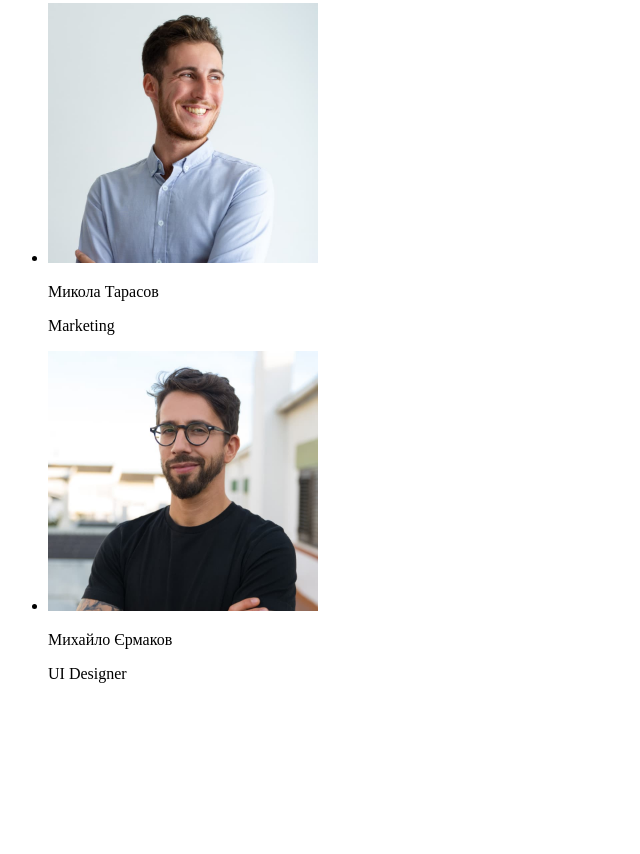
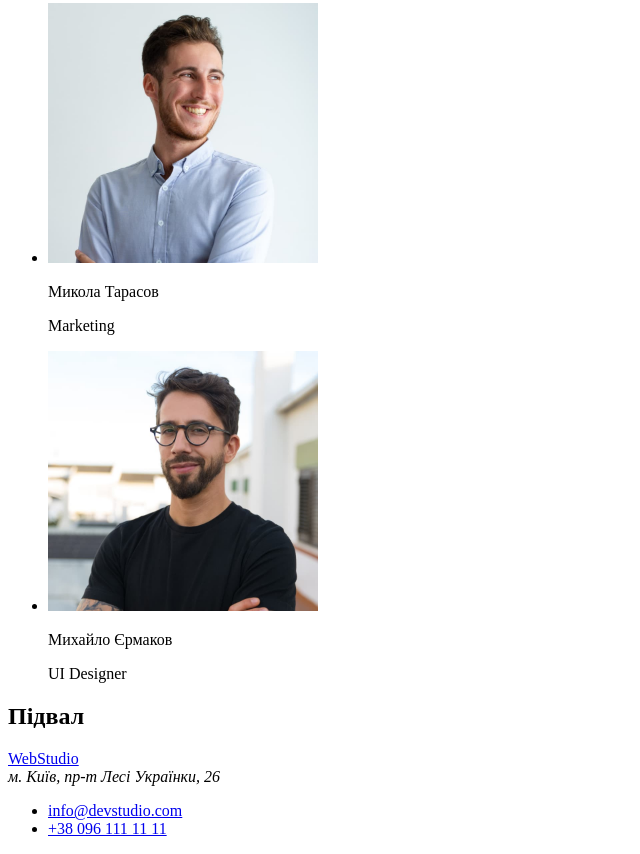
Before and after one commit to Olena-Vozniuk/goit-markup-hw-01, a plain HTML site: page index.html in a window 1280 px wide. Shown: the part 2314-3168 px from the top of the page, without its empty margins (0-640 px from the left). Before the commit the page ends 3013 px from the top, so only its background shows below. Drawn offline with Linux system fonts and the light colour scheme.

Commit message:
додає підвал сайту

```diff
--- a/index.html
+++ b/index.html
@@ -38,9 +38,9 @@
     <section>
         <h2>Чим ми займаємося</h2>
         <ul>
-            <li><img src="./images/img1sq.jpeg" alt="створення-сайтів" width="370"></li>
-            <li> <img src="./images/box 2sq.jpeg" alt="адаптація-сайту-під-телефон" width="370" > </li>
-            <li> <img src="./images/box 3sq.jpeg" alt="графічний-дизайн" width="370" > </li>
+            <li> <img src="./images/img1sq.jpeg" alt="створення-сайтів" width="370"></li>
+            <li> <img src="./images/box2sq.jpeg" alt="адаптація-сайту-під-телефон" width="370" > </li>
+            <li> <img src="./images/box3sq.jpeg" alt="графічний-дизайн" width="370" > </li>
         </ul>
     </section>
     <section>
@@ -53,5 +53,16 @@
         </ul>
     </section>
    </main>
+   <footer>
+    <section>
+    <h2>Підвал</h2>
+    <a href="/index.html">WebStudio</a>
+    <address>м. Київ, пр-т Лесі Українки, 26</address>
+        <ul>
+            <li> <a href="mailto:info@devstudio.com">info@devstudio.com</a> </li>
+            <li> <a href="tel:+380961111111">+38 096 111 11 11</a> </li>
+        </ul>
+    </section>
+   </footer>
 </body>
 </html>
```
Also changed, not shown: images/box2sq.jpeg (renamed from images/box 2sq.jpeg), images/box3sq.jpeg (renamed from images/box 3sq.jpeg), 1 other file.
